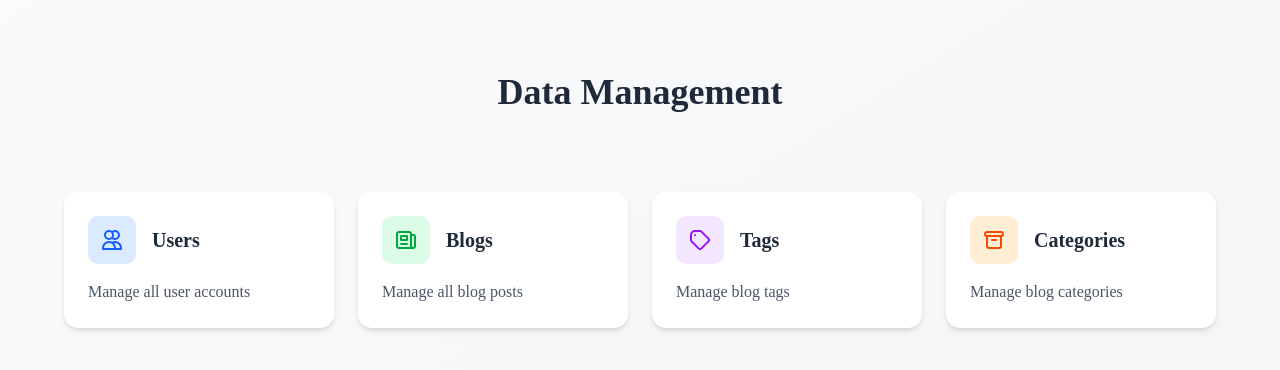
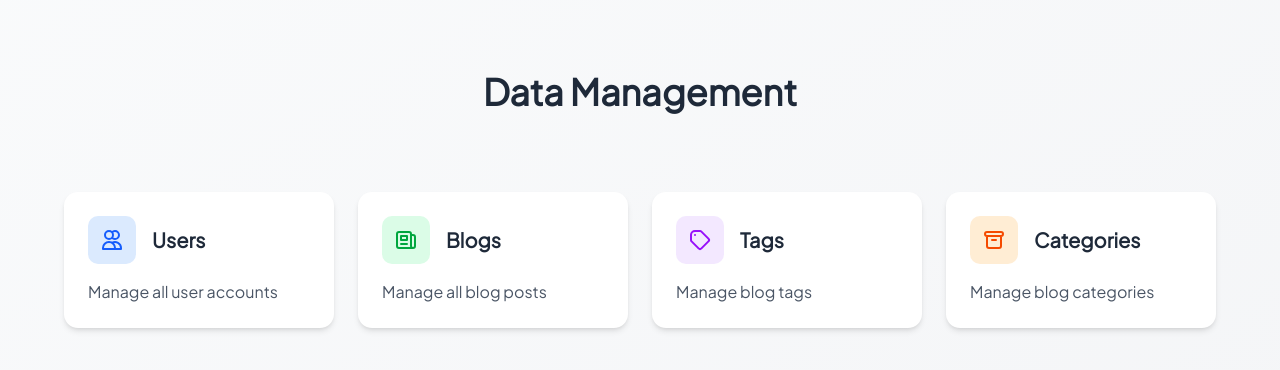
Before and after one commit to KushagraSharma10/Data-Management, a React (Vite) app in the folder frontend/: page / in a window 1280 px wide. Shown: the top 370 px of the page. Built offline with nearby package versions, Linux system fonts and the light colour scheme.

Commit message:
fonts are added inside public folder

```diff
--- a/frontend/src/index.css
+++ b/frontend/src/index.css
@@ -13,6 +13,16 @@ body,#root {
 body {
   font-family: 'Plus Jakarta Sans';
   background-color: #f3f4f6;
+}
+
+@font-face {
+  font-family: 'Plus Jakarta Sans';
+  src: url("public/fonts/PlusJakartaSans-Regular.woff");
+}
+
+@font-face {
+  font-family: 'Plus Jakarta Sans';
+  src: url("public/fonts/PlusJakartaSans-Regular.woff2");
 }
 
 @theme inline {
```
Also changed, not shown: frontend/public/fonts/PlusJakartaSans-Regular.woff (added), frontend/public/fonts/PlusJakartaSans-Regular.woff2 (added).
